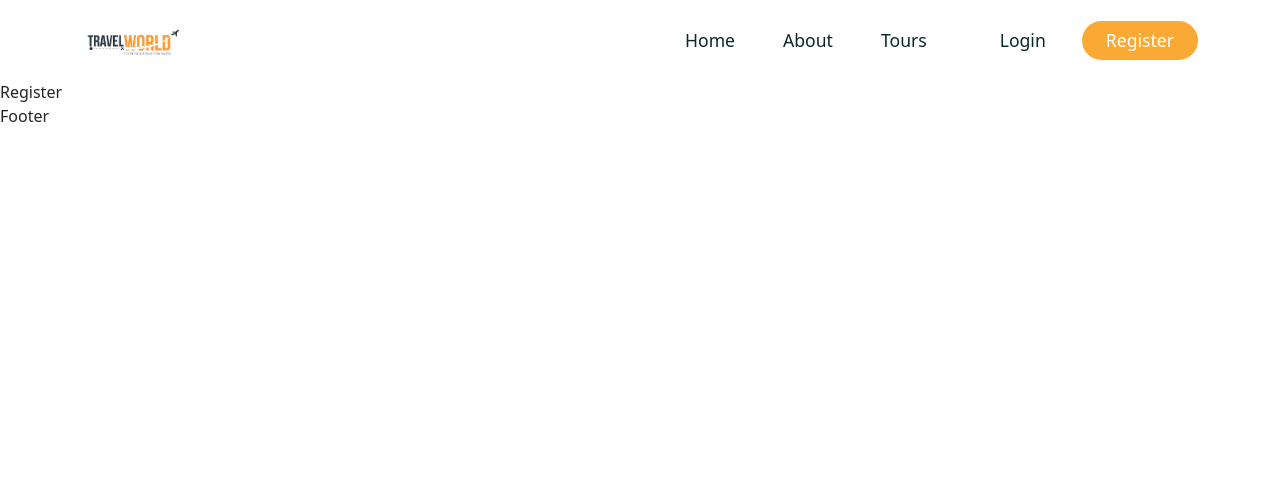
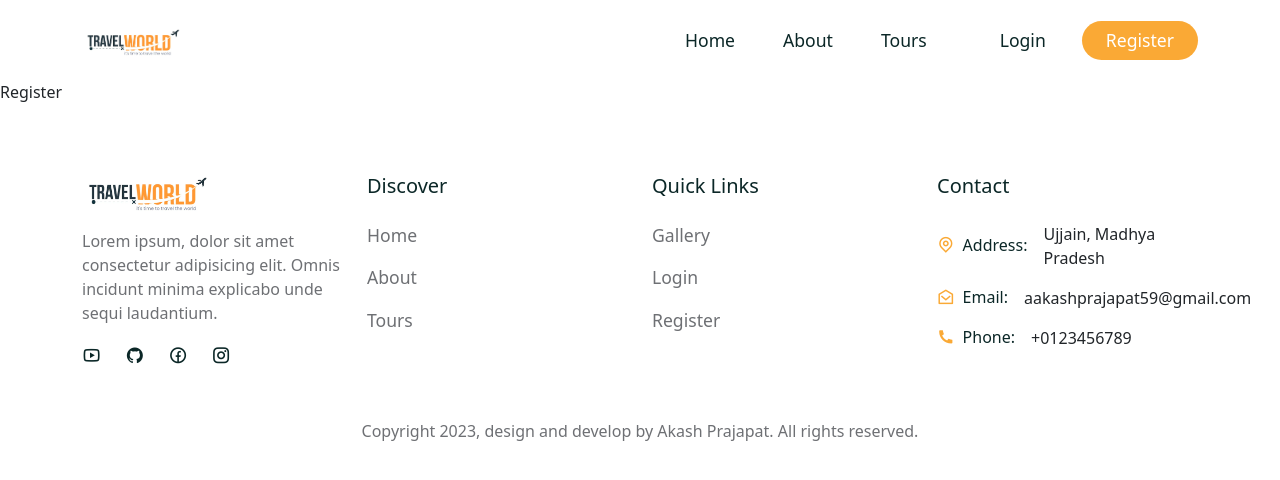
Before and after one commit to akashp369/MERN-tour-Management, a React (Create React App) app in the folder frontend/: page /register in a window 1280 px wide. Shown: the top 480 px of the page. Built offline with nearby package versions, Linux system fonts and the light colour scheme; a web font is replaced by a local one.

Commit message:
footer part is done

```diff
--- a/frontend/src/components/Footer/Footer.jsx
+++ b/frontend/src/components/Footer/Footer.jsx
@@ -1,10 +1,121 @@
 import React from 'react'
+import './footer.css'
+import { Container, Row, Col, ListGroup, ListGroupItem}from 'reactstrap'
+
+import logo from '../../assets/images/logo.png'
+import { Link } from 'react-router-dom'
+const quick_links=[
+  {
+    path:"/home",
+    display:"Home"
+  },
+  {
+    path:"/about",
+    display:"About"
+  },
+  {
+    path:"/tours",
+    display:"Tours"
+  },
+]
+const quick_links2=[
+  {
+    path:"/gallery",
+    display:"Gallery"
+  },
+  {
+    path:"/login",
+    display:"Login"
+  },
+  {
+    path:"/register",
+    display:"Register"
+  },
+]
 
 const Footer = () => {
+  const year= new Date().getFullYear()
   return (
-    <div>
-      Footer
-    </div>
+    <footer className='footer'>
+      <Container>
+        <Row>
+          <Col lg='3'>
+          <div className="logo">
+            <img src={logo} alt="" />
+            <p>Lorem ipsum, dolor sit amet consectetur adipisicing elit. Omnis incidunt minima explicabo unde sequi laudantium.</p>
+            <div className="social__links d-flex align-items=center gap-4">
+              <span>
+                <Link to='#'><i class="ri-youtube-line"></i></Link>
+              </span>
+              <span>
+                <Link to='#'><i class="ri-github-fill"></i></Link>
+              </span>
+              <span>
+                <Link to='#'><i class="ri-facebook-circle-line"></i></Link>
+              </span>
+              <span>
+                <Link to='#'><i class="ri-instagram-line"></i></Link>
+              </span>
+            </div>
+          </div>
+          </Col>
+          <Col lg='3'>
+            <h5 className="footer__link-title">Discover</h5>
+              <ListGroup className='footer__quick-links'>
+                {
+                  quick_links.map((item, ind)=>(
+                    <ListGroupItem key={ind} className='ps-0 border-0'>
+                      <Link to={item.path}>{item.display}</Link>
+                    </ListGroupItem>
+                  ))
+                }
+              </ListGroup>
+          </Col>
+          <Col lg='3'>
+            <h5 className="footer__link-title">Quick Links</h5>
+              <ListGroup className='footer__quick-links'>
+                {
+                  quick_links2.map((item, ind)=>(
+                    <ListGroupItem key={ind} className='ps-0 border-0'>
+                      <Link to={item.path}>{item.display}</Link>
+                    </ListGroupItem>
+                  ))
+                }
+              </ListGroup>
+          </Col>
+          <Col lg='3'>
+            <h5 className="footer__link-title">Contact</h5>
+              <ListGroup className='footer__quick-links'>
+                    <ListGroupItem className='ps-0 border-0 d-flex align-items-center gap-3'>
+                      <h6 className='mb-0 d-flex align-items-center gap-2'>
+                        <span><i class="ri-map-pin-line"></i></span>
+                        Address:
+                      </h6>
+                      <p className="mb-0">Ujjain, Madhya Pradesh</p>
+                    </ListGroupItem>
+                    <ListGroupItem className='ps-0 border-0 d-flex align-items-center gap-3'>
+                      <h6 className='mb-0 d-flex align-items-center gap-2'>
+                        <span><i class="ri-mail-open-line"></i></span>
+                        Email:
+                      </h6>
+                      <p className="mb-0">aakashprajapat59@gmail.com</p>
+                    </ListGroupItem>
+                    <ListGroupItem className='ps-0 border-0 d-flex align-items-center gap-3'>
+                      <h6 className='mb-0 d-flex align-items-center gap-2'>
+                        <span><i class="ri-phone-fill"></i></span>
+                        Phone:
+                      </h6>
+                      <p className="mb-0">+0123456789</p>
+                    </ListGroupItem>
+
+              </ListGroup>
+          </Col>
+          <Col lg='12' className='text-center pt-5'>
+            <p className="copyright">Copyright {year}, design and develop by Akash Prajapat. All rights reserved.</p>
+          </Col>
+        </Row>
+      </Container>
+    </footer>
   )
 }
 
--- /dev/null
+++ b/frontend/src/components/Footer/footer.css
@@ -0,0 +1,36 @@
+.footer{
+    padding-top: 70px;
+    padding-bottom: 30px;
+}
+
+.footer .logo img{
+    width: 50%;
+    margin-bottom: 1rem;
+}
+.footer .logo p{
+    color: var(--text-color);
+}
+
+.social__links span a{
+    text-decoration: none;
+    color: var(--heading-color);
+    font-size: 1.2rem;
+}
+.footer__link-title{
+    color: var(--heading-color);
+    margin-bottom: 1rem;
+}
+.footer__quick-links li a{
+    text-decoration: none;
+    color: var(--text-color);
+    font-size: 1.1rem;
+}
+
+.footer__quick-links h6 span i{
+    color: var(--secondary-color);
+    font-size: 1.1rem;
+}
+.copyright{
+    color: var(--text-color);
+    font-size: 1rem;
+}
--- a/frontend/src/components/Header/Header.jsx
+++ b/frontend/src/components/Header/Header.jsx
@@ -1,4 +1,4 @@
-import React from 'react'
+import React, { useEffect, useRef } from 'react'
 import {Container, Row, Button} from 'reactstrap'
 import {NavLink, Link} from 'react-router-dom'
 
@@ -21,8 +21,24 @@
 ]
 
 const Header = () => {
+  const headerRef=useRef(null)
+  const stickyHeaderFunc=()=>{
+    window.addEventListener('scroll', ()=>{
+      if(document.body.scrollTop>80 || document.documentElement.scrollTop>80){
+        headerRef.current.classList.add('sticky_header')
+      }else{
+        headerRef.current.classList.remove('sticky_header')
+      }
+    })
+  }
+
+
+  useEffect(()=>{
+    stickyHeaderFunc()
+    return window.removeEventListener('scroll', stickyHeaderFunc)
+  },[])
   return (
-    <header className="header">
+    <header className="header" ref={headerRef}>
       <Container>
         <Row>
           <div className="nav_wrapper d-flex align-items-center justify-content-between">
```
